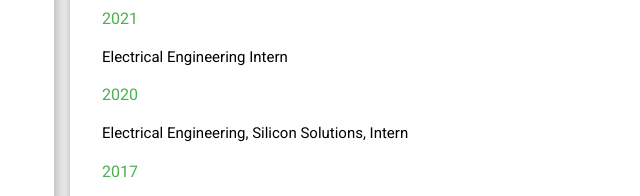
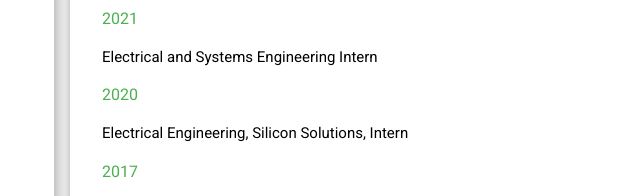
Before and after one commit to metheis/metheis.github.io-archive2, a plain HTML site: page index.html in a window 1280 px wide. Shown: the part 823-1019 px from the top of the page, 312-952 px from the left. Drawn offline with Linux system fonts and the light colour scheme.

Commit message:
update Nividia summer 21 position

```diff
--- a/index.html
+++ b/index.html
@@ -139,7 +139,7 @@
                     <div class="w3-container">
                         <h5 class="w3-opacity"><b>Nvidia, Santa Clara</b></h5>
                         <h6 class="w3-text-green">2021</h6>
-                        <p>Electrical Engineering Intern</p>
+                        <p>Electrical and Systems Engineering Intern</p>
                         <h6 class="w3-text-green">2020</h6>
                         <p>Electrical Engineering, Silicon Solutions, Intern</p>
                         <h6 class="w3-text-green">2017</h6>
```
